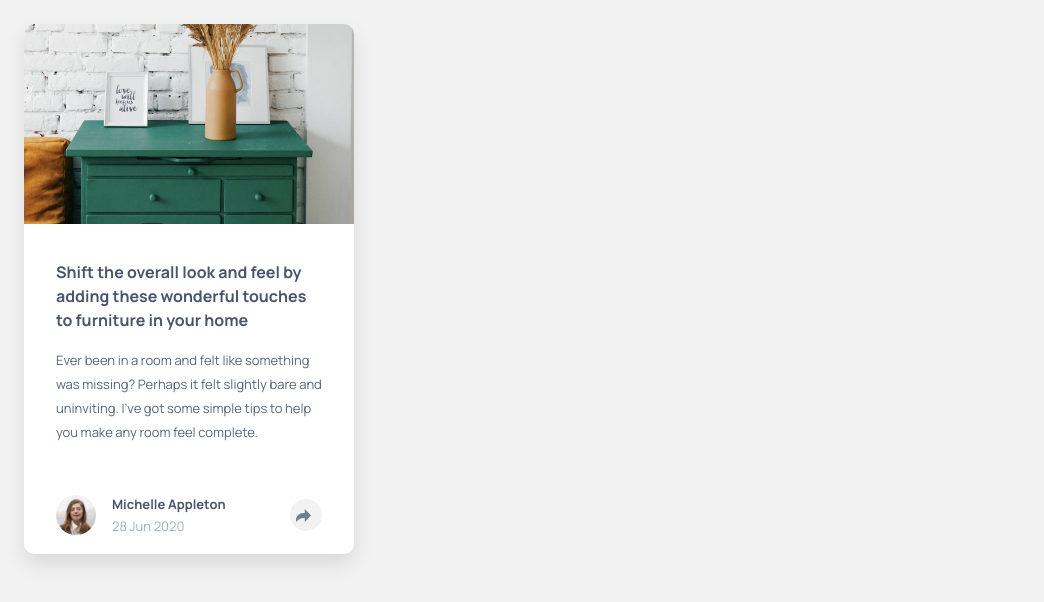
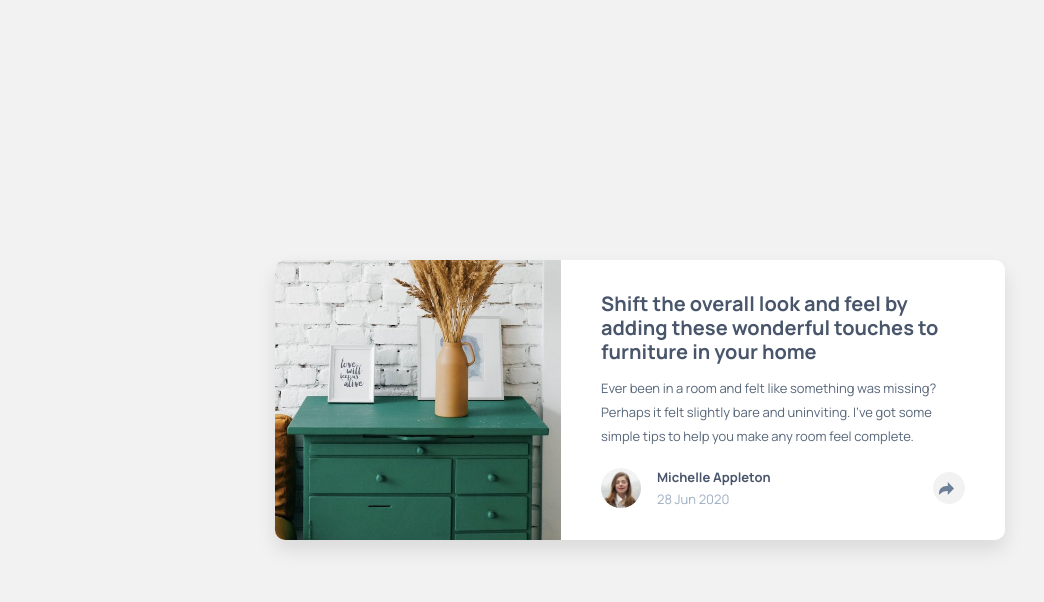
Before and after one commit to QinisoNgubane/article-preview-component-master, a plain HTML site: page index.html in a window 1280 px wide. Shown: the whole page, without its empty margins (0-1044 px from the left). Drawn offline with Linux system fonts and the light colour scheme.

Commit message:
addedd initial media query styles

```diff
--- a/styles.css
+++ b/styles.css
@@ -41,7 +41,7 @@ body{
     background-color: var(--clr-neutral-200);
     font-size: 13px;
     display: grid;
-    pelace-content: center;
+    place-content: center;
     min-height: 100vh;
     padding: 1.5rem;
 
@@ -185,3 +185,53 @@ body{
     gap: 16px;
     align-items: center;
 }
+
+/* ------------------- */
+/* Desktop Styles      */
+/* ------------------- */
+@media (min-width: 768px) {
+    .container{
+        grid-template-columns: 286px 1fr;
+        max-width: 730px;
+
+    }
+
+.article-image{
+    height: 100%;
+    border-radius: 10px 0 0 10px;
+}
+
+.right-container{
+    padding: 32px 40px;
+}
+
+.article-heading, .article-text{
+    padding: 0;
+}
+
+.article-heading{
+    font-size: 20px;
+    margin-bottom: 12px;
+}
+
+.article-text{
+    margin-bottom: 20px;
+}
+
+.article-footer{
+    padding: 0;
+    height: auto;
+    background-color: transparent !important;
+
+}
+
+.author-profile{
+    opacity: 1 !important;
+    visibility: visible !important;
+}
+
+.share-container{
+    position: relative;
+}
+
+}
```
